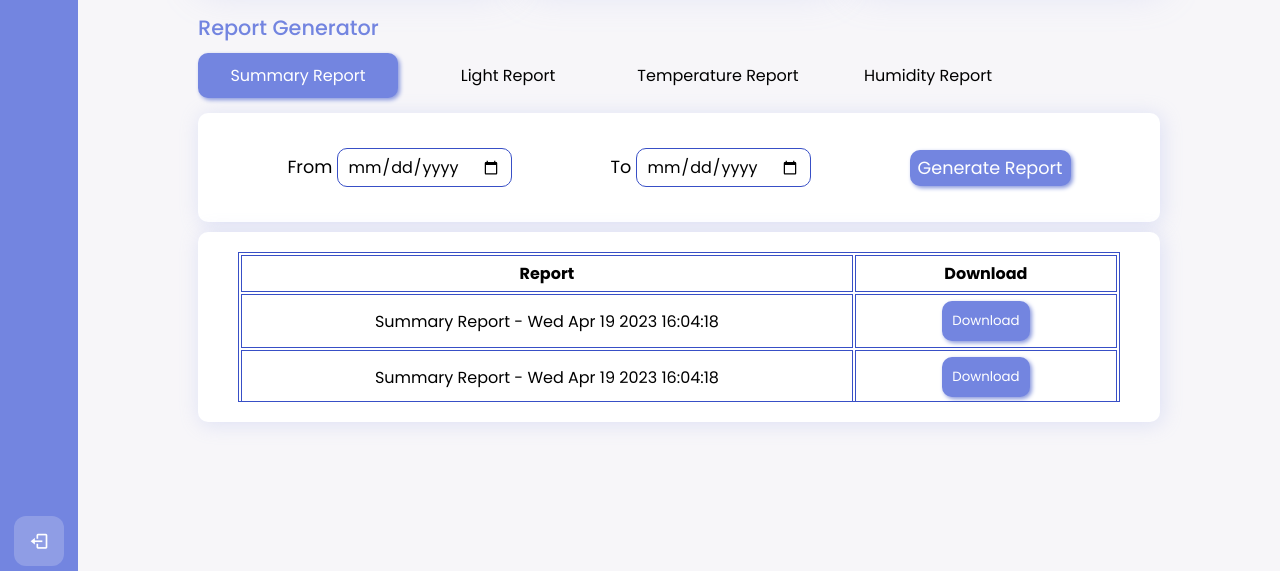
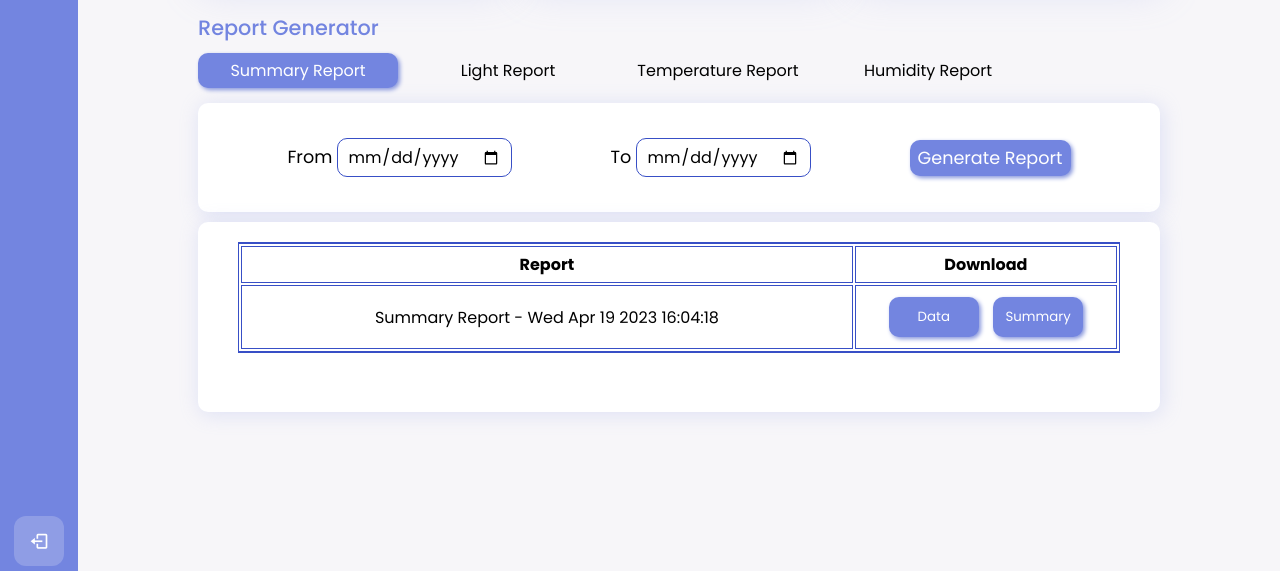
Before and after one commit to ngvihoa/SmartHome_FE, a website with bundled scripts: page public/page/report.html in a window 1280 px wide. Shown: the part 229-800 px from the top of the page. Built offline with nearby package versions, Linux system fonts and the light colour scheme.

Commit message:
update button report

```diff
--- a/public/page/report.html
+++ b/public/page/report.html
@@ -204,19 +204,10 @@
                                     </tr>
                                     <tr>
                                         <td>Summary Report - Wed Apr 19 2023 16:04:18</td>
-                                        <td><button>Download</button></td>
-                                    </tr>
-                                    <tr>
-                                        <td>Summary Report - Wed Apr 19 2023 16:04:18</td>
-                                        <td><button>Download</button></td>
-                                    </tr>
-                                    <tr>
-                                        <td>Summary Report - Wed Apr 19 2023 16:04:18</td>
-                                        <td><button>Download</button></td>
-                                    </tr>
-                                    <tr>
-                                        <td>Summary Report - Wed Apr 19 2023 16:04:18</td>
-                                        <td><button>Download</button></td>
+                                        <td>
+                                            <button>Data</button>
+                                            <button>Summary</button>
+                                        </td>
                                     </tr>
                                 </table>
                             </div>
--- a/public/style/report.css
+++ b/public/style/report.css
@@ -180,7 +180,7 @@ button{
 }
 
 .report-area .report-topic ul li{
-    padding: 10px 10px;
+    padding: 5px;
     z-index: 100;
     border-radius: 10px;
     cursor: pointer;
@@ -288,7 +288,7 @@ button{
 
 .report-table{
     width: 100%;
-    height: 100%;
+    max-height: 100%;
     overflow-y: auto;
     border-top: 1px solid #384fc6;
     border-bottom: 1px solid #384fc6;
@@ -307,8 +307,6 @@ table, th, td{
     width: 100%;
     text-align: center;
     overflow-y: auto;
-    border-top: none;
-    border-bottom: none;
 }
 
 
@@ -322,16 +320,18 @@ th{
 
 td{
     padding: 6px;
+    gap: 10px;
 }
 
 td button{
+    width: 90px;
     padding: 10px;
     border-radius: 10px;
     background-color: #7385E0;
     color: #fff;
     border: none;
     box-shadow: 2px 2px 4px #8796dd;
-
+    margin: 5px;
 }
 
 td button:hover{
@@ -383,4 +383,8 @@ td button:hover{
     padding-inline: 30px;
 }
 
+.report-area .report-topic ul li{
+    width: 150px;
 }
+
+}
```
